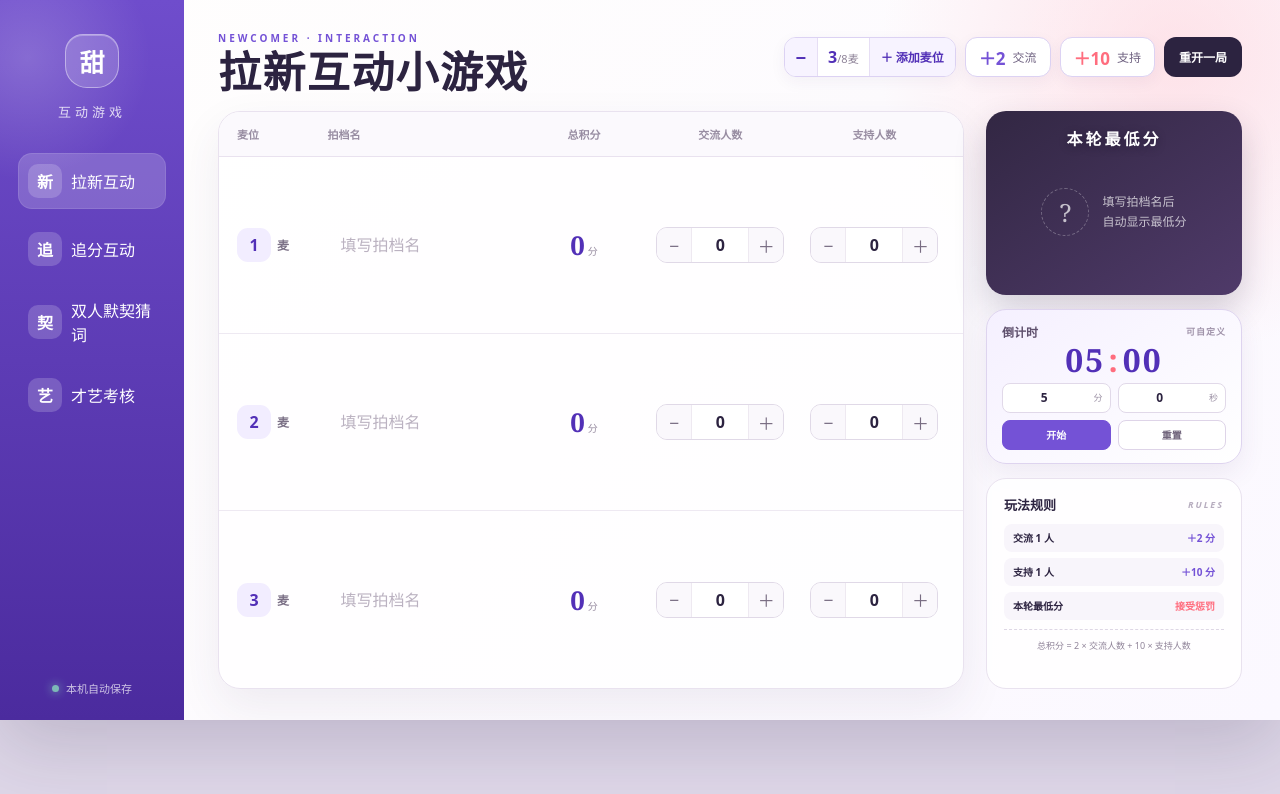
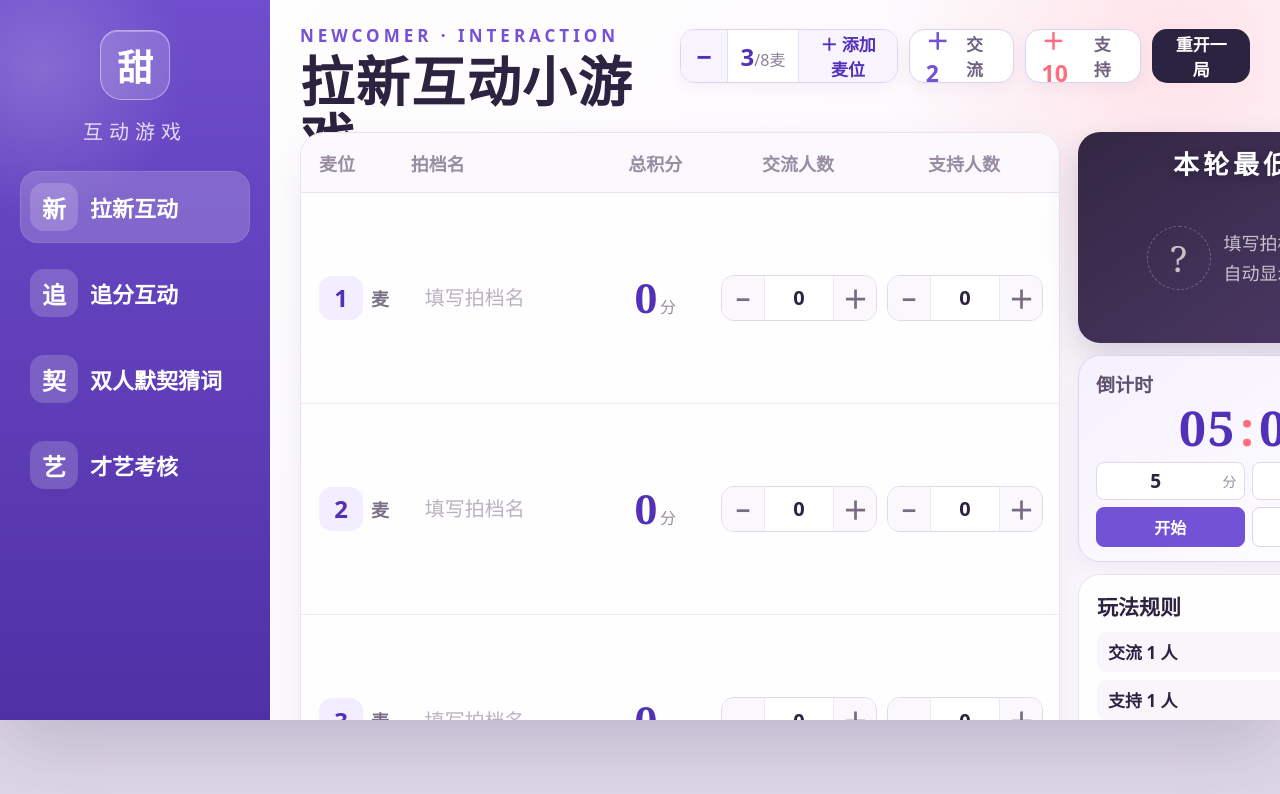
Before and after one commit to s18752786413-ctrl/smallgames, a Next.js app: page / in a window 1280 px wide. Shown: the top 794 px of the page. Built offline with nearby package versions, Linux system fonts and the light colour scheme.

Commit message:
四个互动游戏升级投屏大字版

```diff
--- a/app/globals.css
+++ b/app/globals.css
@@ -255,3 +255,143 @@ h1 { margin:0; font-family:Georgia,"Microsoft YaHei",serif; font-size:clamp(38px
 
 @media (max-aspect-ratio:16/9) { body { overflow-x:auto; } .app-shell { margin:0; } }
 @media (max-height:700px) { .game-stage { padding-top:22px; padding-bottom:22px; } .topbar { height:69px; } .content-grid { height:calc(100% - 69px); } .game-nav { padding-top:25px; } }
+
+/* 投屏大字版：四个游戏统一提升远距离可读性 */
+.app-shell { min-width:1280px; grid-template-columns:270px 1fr; }
+.app-shell.menu-closed { grid-template-columns:0 1fr; }
+.game-nav { padding:30px 20px 24px; gap:14px; }
+.brand-mark { width:70px; height:70px; font-size:36px; }
+.nav-title { margin-bottom:12px; font-size:20px; letter-spacing:6px; }
+.game-item { min-height:72px; grid-template-columns:48px 1fr; gap:12px; border-radius:18px; font-size:22px; font-weight:900; }
+.game-icon { width:48px; height:48px; border-radius:14px; font-size:24px; }
+.autosave { font-size:17px; }
+.autosave span { width:10px; height:10px; }
+
+.game-stage { padding:24px 30px 28px; }
+.topbar { height:108px; gap:20px; }
+.title-group { gap:18px; }
+.choose-game-button { height:54px; padding:0 18px; border-radius:15px; font-size:18px; }
+.eyebrow { margin-bottom:6px; font-size:17px; letter-spacing:4px; }
+h1 { font-size:clamp(54px,4vw,72px); }
+.top-actions { gap:11px; padding-top:5px; }
+.mic-controls { height:54px; border-radius:15px; }
+.mic-controls button { padding:0 15px; font-size:17px; }
+.mic-controls button:first-child { font-size:26px; }
+.mic-controls span { padding:0 13px; font-size:16px; }
+.mic-controls span b { font-size:24px; }
+.rule-chip { height:54px; padding:0 16px; border-radius:15px; gap:8px; font-size:17px; font-weight:800; }
+.rule-chip b { font-size:23px; }
+.reset-button { height:54px; padding:0 18px; border-radius:15px; font-size:17px; }
+
+.content-grid { height:calc(100% - 108px); grid-template-columns:minmax(760px,1fr) 340px; gap:18px; }
+.scoreboard { border-radius:24px; }
+.table-head,.player-row { grid-template-columns:minmax(72px,.58fr) minmax(160px,1.3fr) minmax(100px,.78fr) minmax(154px,1fr) minmax(154px,1fr); column-gap:12px; }
+.table-head.chase-grid,.player-row.chase-grid { grid-template-columns:minmax(68px,.55fr) minmax(140px,1.15fr) minmax(90px,.72fr) minmax(130px,1fr) minmax(130px,1fr) minmax(125px,1fr); column-gap:9px; }
+.table-head { height:60px; padding:0 18px; font-size:18px; }
+.player-list { height:calc(100% - 60px); }
+.player-row { min-height:62px; padding:7px 18px; }
+.mic-seat { gap:8px; font-size:18px; }
+.mic-seat span { width:44px; height:44px; border-radius:13px; font-size:24px; }
+.name-input { height:46px; padding:0 13px; font-size:20px; }
+.tool-input { height:46px; padding:0 10px; font-size:17px; }
+.score strong { font-size:40px; }
+.score small { font-size:16px; }
+.counter { height:46px; grid-template-columns:42px 70px 42px; border-radius:13px; }
+.chase-scoreboard .counter { grid-template-columns:38px 60px 38px; }
+.counter button { font-size:25px; font-weight:800; }
+.counter input { font-size:20px; }
+
+.side-panel { grid-template-rows:1fr auto 1.2fr; gap:12px; }
+.side-panel section { border-radius:22px; }
+.result-card { padding:18px; }
+.result-label { font-size:26px; letter-spacing:4px; }
+.result-score { margin-top:10px; font-size:60px; }
+.result-score small { font-size:19px; }
+.result-name { margin-top:12px; font-size:28px; }
+.result-card>p { font-size:17px; }
+.empty-result span { width:64px; height:64px; font-size:36px; }
+.empty-result p { font-size:18px; }
+.timer-card { padding:14px 17px; }
+.timer-heading { font-size:19px; }
+.timer-heading em { font-size:14px; }
+.timer-display { margin:6px 0 10px; font-size:48px; }
+.timer-settings label { height:38px; }
+.timer-settings input { font-size:19px; }
+.timer-settings label span { font-size:14px; }
+.timer-actions button { height:40px; font-size:16px; }
+.rules-card { padding:16px 18px; }
+.card-title { margin-bottom:11px; font-size:21px; }
+.card-title em { font-size:13px; }
+.boost-notice { min-height:48px; font-size:18px; }
+.boost-notice strong { font-size:22px; }
+.rules-card ol { gap:8px; }
+.rules-card li { min-height:40px; padding:0 11px; font-size:17px; }
+.formula { margin-top:10px; padding-top:10px; font-size:14px; line-height:1.5; }
+
+/* 双人默契猜词挑战大字 */
+.duo-theme h1 { font-size:clamp(48px,3.7vw,66px); }
+.duo-board { height:calc(100% - 108px); padding:16px 18px 14px; grid-template-columns:minmax(250px,1fr) minmax(430px,1.55fr) minmax(250px,1fr); gap:12px 16px; }
+.duo-hero>p { margin-bottom:10px; font-size:19px; }
+.duo-timer-status { font-size:17px; }
+.duo-timer-display { font-size:clamp(104px,8.6vw,150px); }
+.duo-timer-settings label { height:43px; }
+.duo-timer-settings label span { font-size:15px; }
+.duo-timer-settings input { font-size:21px; }
+.duo-timer-actions button { height:44px; font-size:18px; }
+.duo-adjust-card { padding:10px 13px; }
+.duo-adjust-card>div:first-child span { font-size:19px; }
+.duo-adjust-card em { font-size:13px; }
+.duo-adjust-card>label { height:42px; }
+.duo-adjust-card>label input { font-size:24px; }
+.duo-adjust-card>label span { font-size:13px; }
+.duo-adjust-buttons button { height:42px; font-size:18px; }
+.duo-rule-card { padding:16px 13px; }
+.duo-rule-heading { margin-bottom:12px; }
+.duo-rule-heading span { font-size:13px; }
+.duo-rule-heading h2 { font-size:clamp(44px,3.3vw,58px); }
+.duo-rule-card ul { gap:8px; }
+.duo-rule-card li { min-height:64px; padding:7px 8px; }
+.duo-rule-card li b { font-size:21px; }
+.duo-rule-card li strong { font-size:18px; }
+.duo-footer-note { font-size:17px; }
+
+/* 才艺考核大字 */
+.talent-board { height:calc(100% - 108px); grid-template-columns:minmax(780px,1fr) 410px; gap:16px; }
+.talent-table-head,.talent-player-row { grid-template-columns:80px minmax(150px,.82fr) minmax(240px,1.55fr) minmax(220px,1.15fr); column-gap:12px; }
+.talent-table-head { height:60px; padding:0 18px; font-size:18px; }
+.talent-player-list { height:calc(100% - 60px); }
+.talent-player-row { min-height:62px; padding:7px 18px; }
+.talent-seat { font-size:17px; }
+.talent-seat span { width:44px; height:44px; font-size:24px; }
+.talent-name-input { height:46px; font-size:20px; }
+.talent-progress-wrap { grid-template-columns:minmax(120px,1fr) 120px; }
+.talent-progress-track { height:24px; }
+.talent-progress-wrap small { font-size:14px; }
+.talent-counter { height:46px; grid-template-columns:55px minmax(78px,1fr) 55px; }
+.talent-counter button { font-size:16px; }
+.talent-counter input { font-size:21px; }
+.talent-side-panel { grid-template-rows:minmax(235px,.9fr) minmax(330px,1.1fr); gap:12px; }
+.talent-top-card,.talent-rules-card { padding:16px; }
+.talent-card-title span { font-size:24px; }
+.talent-card-title em { font-size:13px; }
+.talent-podium { margin-top:12px; gap:8px; }
+.talent-top-item { min-height:56px; grid-template-columns:42px 1fr auto; }
+.talent-top-item>strong { width:40px; height:40px; font-size:24px; }
+.talent-top-item b { font-size:18px; }
+.talent-top-item span { font-size:14px; }
+.talent-top-item>em { font-size:17px; }
+.talent-top-card>p { font-size:14px; }
+.talent-route { margin-top:12px; padding:12px 13px; }
+.talent-route h2 { margin-bottom:7px; font-size:23px; }
+.talent-route p { font-size:17px; line-height:1.55; }
+.talent-route strong { margin-top:7px; font-size:18px; }
+
+@media (max-height:760px) {
+  .game-stage { padding-top:18px; padding-bottom:18px; }
+  .topbar { height:92px; }
+  .content-grid,.duo-board,.talent-board { height:calc(100% - 92px); }
+  .table-head,.talent-table-head { height:52px; }
+  .player-list,.talent-player-list { height:calc(100% - 52px); }
+  .duo-rule-card li { min-height:54px; }
+  .talent-route { margin-top:8px; padding:8px 10px; }
+}
```
